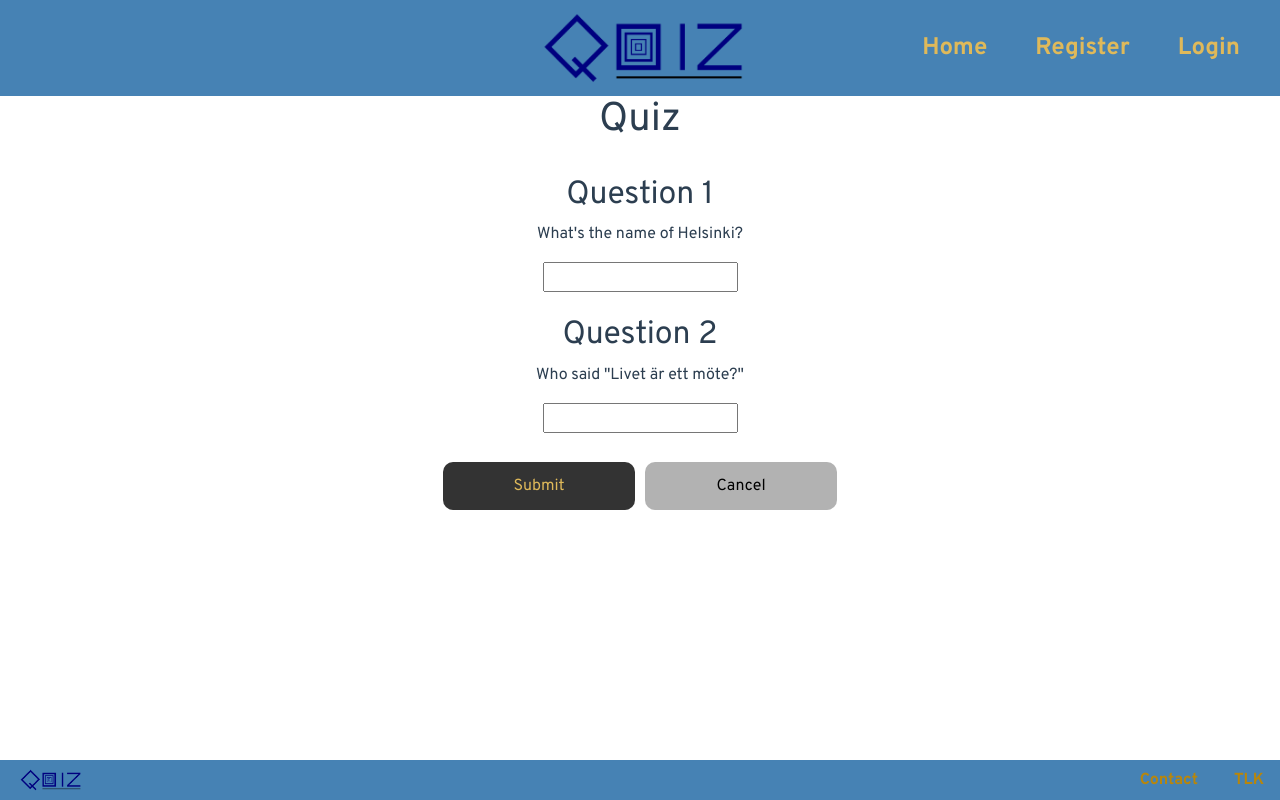
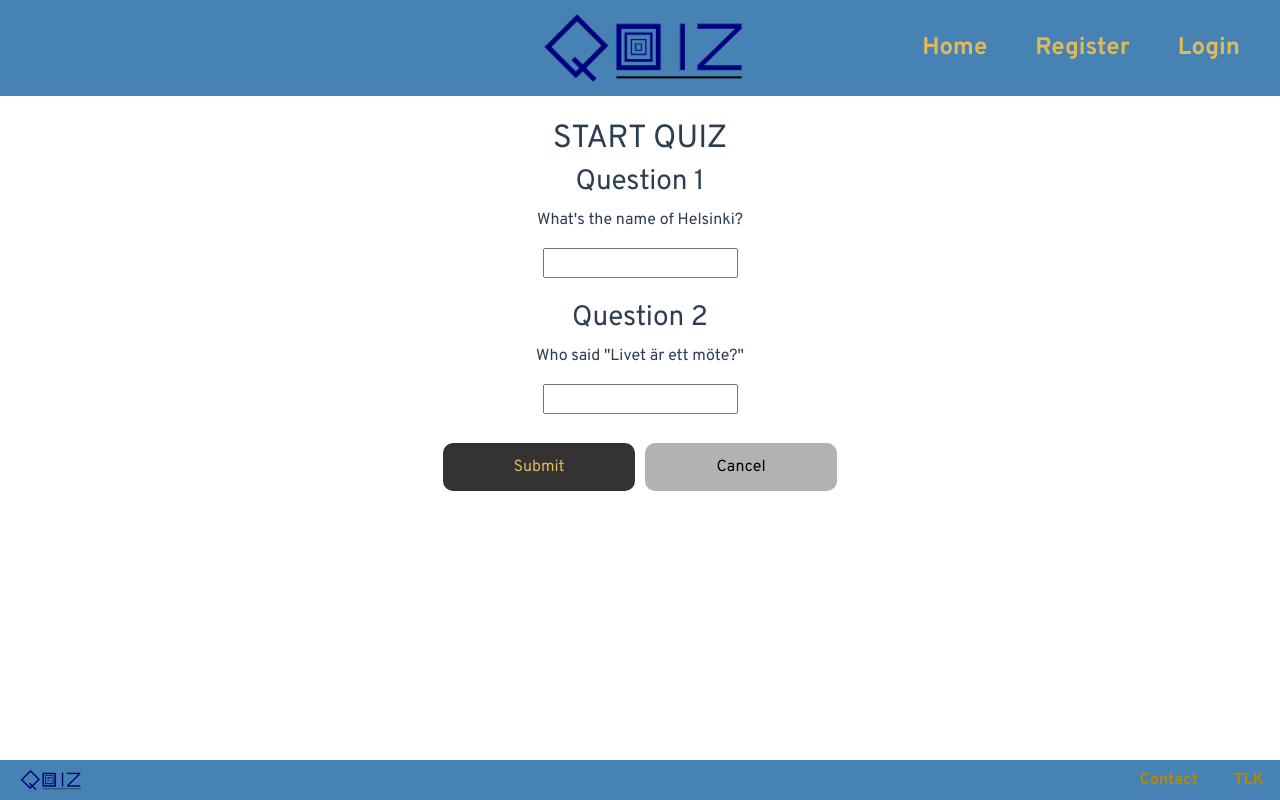
Before and after one commit to Marwwin/Devops2020, a Vue app: page /quiz in a window 1280 px wide. Built offline with nearby package versions, Linux system fonts and the light colour scheme.

Commit message:
changes in Quiz text

```diff
--- a/src/views/Quiz.vue
+++ b/src/views/Quiz.vue
@@ -1,15 +1,15 @@
 <template>
   <div class="quiz">
-
+    <br>
     <!-- How does one get question from that DB-->
-    <h1>Quiz</h1><br>
+    <h2>START QUIZ</h2>
     <div class="question">
-    <h2>Question 1</h2>
+    <h3>Question 1</h3>
     <p>What's the name of Helsinki?</p>
     <input type="text" id="quiz-answer" />
     </div><br>
     <div class="question">
-    <h2>Question 2</h2>
+    <h3>Question 2</h3>
     <p>Who said "Livet är ett möte?"</p>
     <input type="text" id="quiz-answer" />
     </div><br>
@@ -20,31 +20,6 @@
 </template>
 
 <style scoped>
-/*.outer{
-        padding-top: 4%;
-        list-style-type: none;
-        text-align: center;
-        margin: 0;
-        padding: 0;
-    }
-    .box{
-    display: inline-flex;
-    height: 10vh;
-    width: 10vw;
-    text-align: center;
-    padding: 8%;
-    background-color: white;
-    border: darkslateblue;
-    border-style: solid;
-    border-radius: 4%;
-    transition: all 1s ease;
-    }
-
-    .box:hover{
-       padding: 8.5%;
-       background-color: rgba(71, 61, 139, 0.301);
-    }*/
-
     #answer-btn{
       padding: 0 20px;
      width: 15vw;
```
